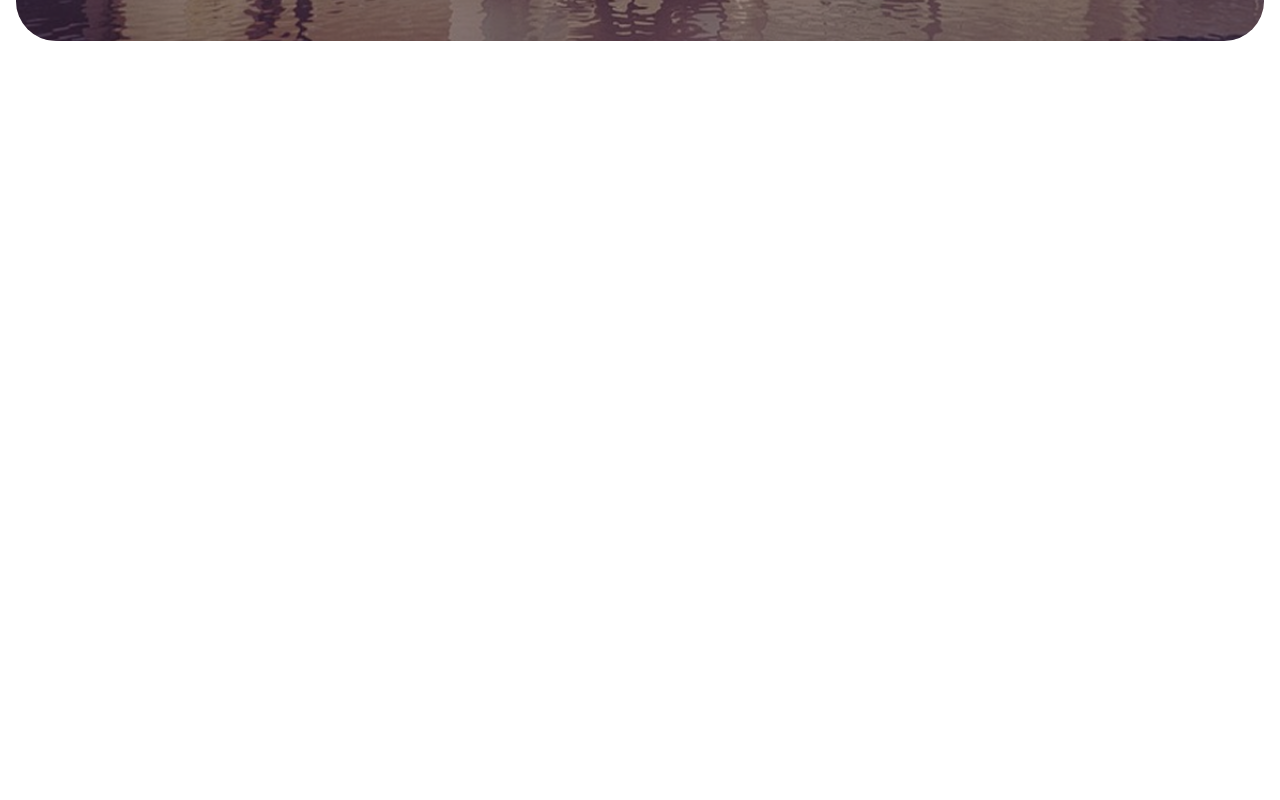
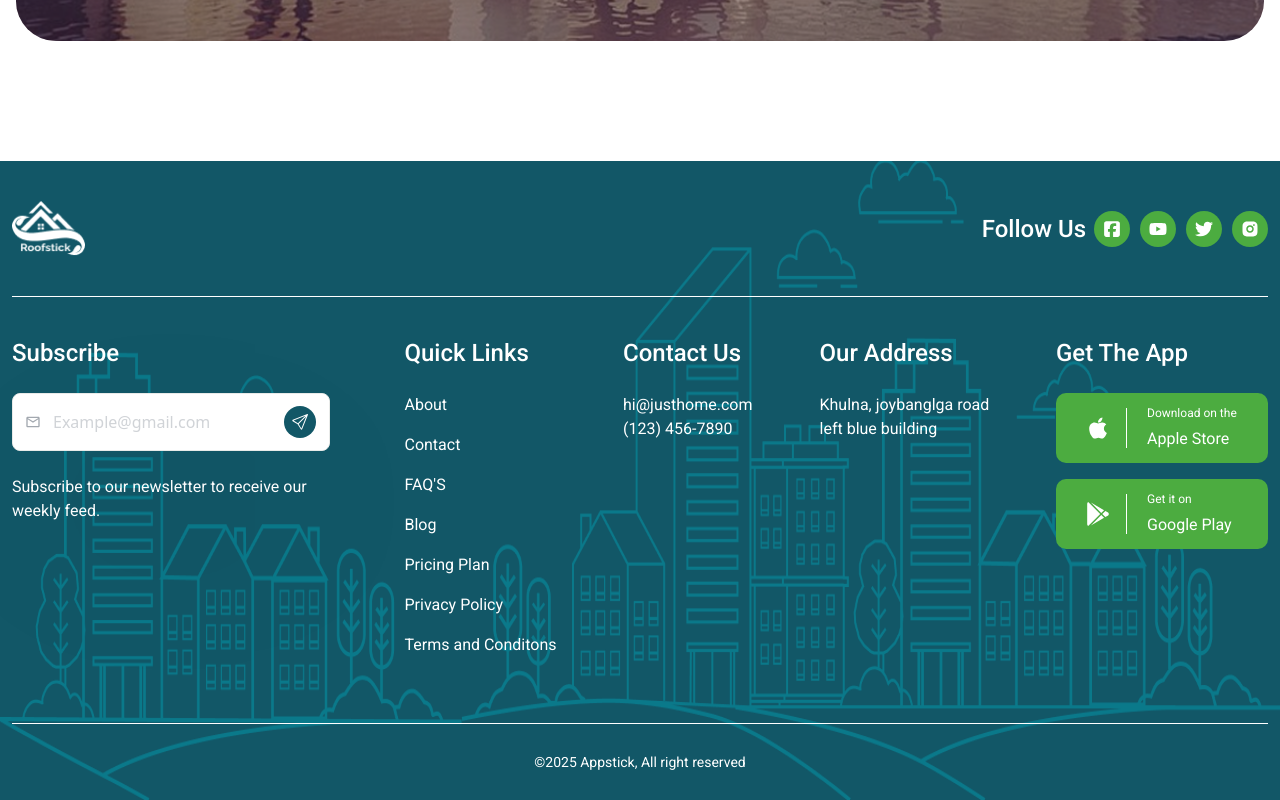
Before and after one commit to Tasniasamia/roofstick_appstick, a Next.js app: page /home2 in a window 1280 px wide. Shown: the part 1015-1815 px from the top of the page. Before the commit the page ends 1056 px from the top, so only its background shows below. Built offline with nearby package versions, Linux system fonts and the light colour scheme.

Commit message:
footer done

```diff
--- a/app/(site)/layout.tsx
+++ b/app/(site)/layout.tsx
@@ -1,3 +1,4 @@
+import Footer from "@/components/layout/footer";
 import Navbar from "../../components/layout/navbar";
 export default function RootLayout({
     children,
@@ -10,7 +11,7 @@ export default function RootLayout({
           <Navbar/>
 
           {children}
-
+          <Footer/>
         </div>
     );
   }
--- a/components/common/button.tsx
+++ b/components/common/button.tsx
@@ -17,7 +17,7 @@ const Button = ({
   widthClass?:string
 }) => {
   return (
-    <div className={`font-roboto ${widthClass?widthClass:'w-fit'} group cursor-pointer text-base bg-primary  px-6 py-4 rounded-[10px] flex gap-2 items-center justify-center ${customClass}`} onClick={()=>{
+    <div className={`font-roboto ${widthClass?widthClass:'w-fit'} static z-50 group cursor-pointer text-base bg-primary  px-6 py-4 rounded-[10px] flex gap-2 items-center justify-center ${customClass}`} onClick={()=>{
     if(href){
         window.location.href=href;
     }
--- /dev/null
+++ b/components/layout/footer.tsx
@@ -0,0 +1,180 @@
+"use client";
+import Image from "next/image";
+import Link from "next/link";
+import React from "react";
+import { BsSend } from "react-icons/bs";
+import { CiInstagram, CiLinkedin, CiTwitter } from "react-icons/ci";
+import {
+  FaApple,
+  FaGooglePlay,
+  FaSquareFacebook,
+  FaTwitter,
+  FaYoutube,
+} from "react-icons/fa6";
+import { MdOutlineEmail } from "react-icons/md";
+import { RiInstagramFill } from "react-icons/ri";
+import { TiSocialFacebook } from "react-icons/ti";
+
+const Footer = () => {
+  const handleSubmit = (e: React.FormEvent<HTMLFormElement>) => {
+    e.preventDefault();
+    const form = e.target as HTMLFormElement;
+    console.log(form.email.value);
+  };
+  return (
+    <div className="bg-[#125767] relative  lg:mt-[120px] mt-[60px]">
+      <Image
+        src="/footer-bg.png"
+        className="absolute z-10 h-full lg:block hidden left-0 w-full bottom-0 object-center"
+        width={1000}
+        height={500}
+        alt="footer"
+      />
+      <div className="container relative z-30 2xl:px-0 px-3">
+        <div className="flex md:flex-row flex-col justify-between md:items-center items-start md:gap-0 gap-6 py-10  border-b border-b-white">
+          <Image
+            src="/footer-logo.png"
+            alt="footer logo"
+            width={500}
+            height={500}
+            className="w-auto object-center h-[55px]"
+          />
+          <div className="flex gap-2 items-center ">
+            <h4 className="font-roboto text-white font-medium text-2xl">
+              Follow Us
+            </h4>
+            <div className=" flex justify-center items-center gap-2.5">
+              <div className="h-9 w-9 cursor-pointer bg-[#4CAC40] text-white rounded-full grid place-items-center">
+                <FaSquareFacebook size={18} className="text-[18px]" />
+              </div>
+              <div className="h-9 w-9 cursor-pointer bg-[#4CAC40] text-white rounded-full grid place-items-center">
+                <FaYoutube size={18} className="text-[18px]" />
+              </div>
+              <div className="h-9 w-9 cursor-pointer bg-[#4CAC40] text-white rounded-full grid place-items-center">
+                <FaTwitter size={18} className="text-[18px]" />
+              </div>
+              <div className="h-9 w-9 cursor-pointer bg-[#4CAC40] text-white rounded-full grid place-items-center">
+                <RiInstagramFill size={18} className="text-[18px]" />
+              </div>
+            </div>
+          </div>
+        </div>
+        <div className="lg:flex grid sm:grid-cols-2 xl:gap-0 gap-10 flex-row xl:flex-nowrap flex-wrap justify-between  pt-10 pb-[66px] border-b border-b-white">
+          <div>
+            <h4 className="font-roboto text-white text-2xl font-medium mb-6">
+              Subscribe
+            </h4>
+            <form onSubmit={handleSubmit}>
+              <div className="relative border sm:w-[318px] w-[90%] border-[#E8EAE8] rounded-lg bg-white shadow-[0_80px_200px_-12px_rgba(15,28,51,0.12)]">
+                <MdOutlineEmail
+                  size={16}
+                  className="text-[#A2A8AF] absolute left-3 top-1/2 -translate-y-1/2 pointer-events-none"
+                />
+                <input
+                  name="email"
+                  type="email"
+                  placeholder="Example@gmail.com"
+                  className="ps-10 p-4 rounded-lg w-full bg-white h-14 text-base font-normal text-[#A2A8AF] focus:outline-none focus:ring-2 focus:ring-[#05073C]/40 transition-all"
+                />
+                <button className="h-8 w-8 absolute top-1/2 -translate-y-1/2 right-[13px] rounded-full bg-[#125767] text-white grid place-content-center">
+                  <BsSend />
+                </button>
+              </div>
+            </form>
+            <p className="text-base font-roboto text-white mt-6 w-[326px]">
+              Subscribe to our newsletter to receive our weekly feed.
+            </p>
+          </div>
+
+          <div>
+            <h4 className="font-roboto text-white text-2xl font-medium mb-6">
+              Quick Links
+            </h4>
+            <ul className="list-none flex flex-col gap-4">
+              <li className="text-base text-white font-normal font-roboto">
+                <Link href="/about">About</Link>
+              </li>
+              <li className="text-base text-white font-normal font-roboto">
+                <Link href="/contact">Contact</Link>
+              </li>
+              <li className="text-base text-white font-normal font-roboto">
+                <Link href="/faq">FAQ'S</Link>
+              </li>
+              <li className="text-base text-white font-normal font-roboto">
+                <Link href="/blog">Blog</Link>
+              </li>
+              <li className="text-base text-white font-normal font-roboto">
+                <Link href="/pricing">Pricing Plan</Link>
+              </li>
+              <li className="text-base text-white font-normal font-roboto">
+                <Link href="/privacy">Privacy Policy</Link>
+              </li>
+              <li className="text-base text-white font-normal font-roboto">
+                <Link href="/terms">Terms and Conditons</Link>
+              </li>
+            </ul>
+          </div>
+
+          <div>
+            <h4 className="font-roboto text-white text-2xl font-medium mb-6">
+              Contact Us
+            </h4>
+            <p className="text-base text-white font-normal font-roboto w-[130px]">
+              hi@justhome.com (123) 456-7890
+            </p>
+          </div>
+
+          <div>
+            <h4 className="font-roboto text-white text-2xl font-medium mb-6">
+              Our Address
+            </h4>
+            <p className="text-base text-white font-normal font-roboto w-[170px]">
+              Khulna, joybanglga road left blue building
+            </p>
+          </div>
+
+          <div>
+            <h4 className="font-roboto text-white text-2xl font-medium mb-6">
+              Get The App
+            </h4>
+            <div className="flex flex-col gap-4">
+              <div className="rounded-[10px] bg-[#4CAC40] flex flex-row items-center py-3 w-[212px]">
+                <div className="ps-[30px] pe-4 py-2 border-e border-white">
+                  <FaApple className="text-white text-[24px]" />
+                </div>
+                <div className="flex-col flex gap-1.5 ps-5">
+                  <p className="text-xs font-roboto font-normal text-white">
+                    Download on the
+                  </p>
+                  <p className="text-base font-roboto font-normal text-white">
+                    Apple Store
+                  </p>
+                </div>
+              </div>
+
+              <div className="rounded-[10px] bg-[#4CAC40] flex flex-row items-center py-3 w-[212px]">
+                <div className="ps-[30px] pe-4 py-2 border-e border-white">
+                  <FaGooglePlay className="text-white text-[24px]" />
+                </div>
+                <div className="flex-col flex gap-1.5 ps-5">
+                  <p className="text-xs font-roboto font-normal text-white">
+                    Get it on
+                  </p>
+                  <p className="text-base font-roboto font-normal text-white">
+                    Google Play
+                  </p>
+                </div>
+              </div>
+            </div>
+          </div>
+        </div>
+
+      </div>
+      <p className="text-sm text-white font-normal font-roboto text-center py-7 " >
+          ©2025 Appstick, All right reserved
+        </p>
+    </div>
+  );
+};
+
+export default Footer;
```
Also changed, not shown: public/footer-bg.png (added), public/footer-logo.png (added).
